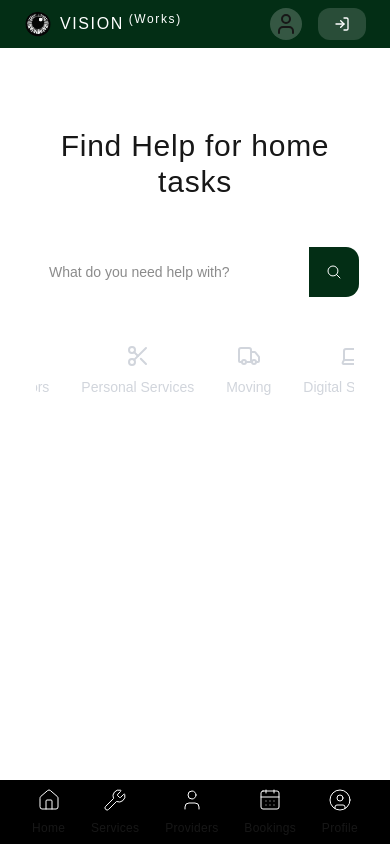
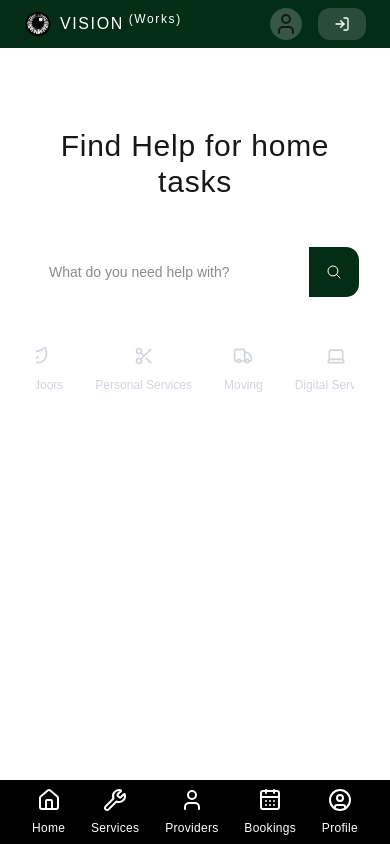
Before and after one commit to BlessingDotDev/vision-works, a Next.js app: page / in a window 390 px wide. Shown: the top 844 px of the page. Built offline with nearby package versions, Linux system fonts and the light colour scheme.

Commit message:
change the color and font of the mobileicons

```diff
--- a/components/home/Task.tsx
+++ b/components/home/Task.tsx
@@ -19,15 +19,18 @@ function Task({id, name, setActive, Icon, active }: TaskProps) {
       className="flex justify-center items-center shrink-0 flex-col
                 group cursor-pointer gap-2"
     >
-      <Icon className={clsx(
-        active === id ? "text-green-500" : "text-gray-300",
-        "w-6 text-gray-300 group-hover:text-green-500 hoverEffect"
+      <Icon
+        strokeWidth={2}
+
+        className={clsx(
+        active === id ? "text-green-500" : "text-gray-200",
+        "w-5 text-gray-300 group-hover:text-green-500 hoverEffect"
         )}
       />
 
       <p className={clsx(
-        active === id ? "text-green-500" : "text-gray-300",
-        "group-hover:text-green-500 text-gray-300 h-16 text-sm font-light leading-relaxed"
+        active === id ? "text-green-500" : "text-gray-200",
+        "group-hover:text-green-500 text-gray-300 h-16 text-xs font-light leading-relaxed"
         )}
       >
         {name}
--- a/components/layout/MoblileHeader.tsx
+++ b/components/layout/MoblileHeader.tsx
@@ -57,9 +57,8 @@ function MobileHeader() {
       {Links.map((link) => (
         <Link href={link.route} key={link.id} className="flex flex-col justify-center items-center gap-2  ">
 
-          <link.icon className="w-6 text-white" strokeWidth={1}/>
-          <p className="text-xs font-extralight tracking-wide">{link.title}</p>
-
+          <link.icon className="w-6 text-white" strokeWidth={2}/>
+          <p className="text-xs text-white tracking-wide">{link.title}</p>
 
         </Link>
       ))}
```
